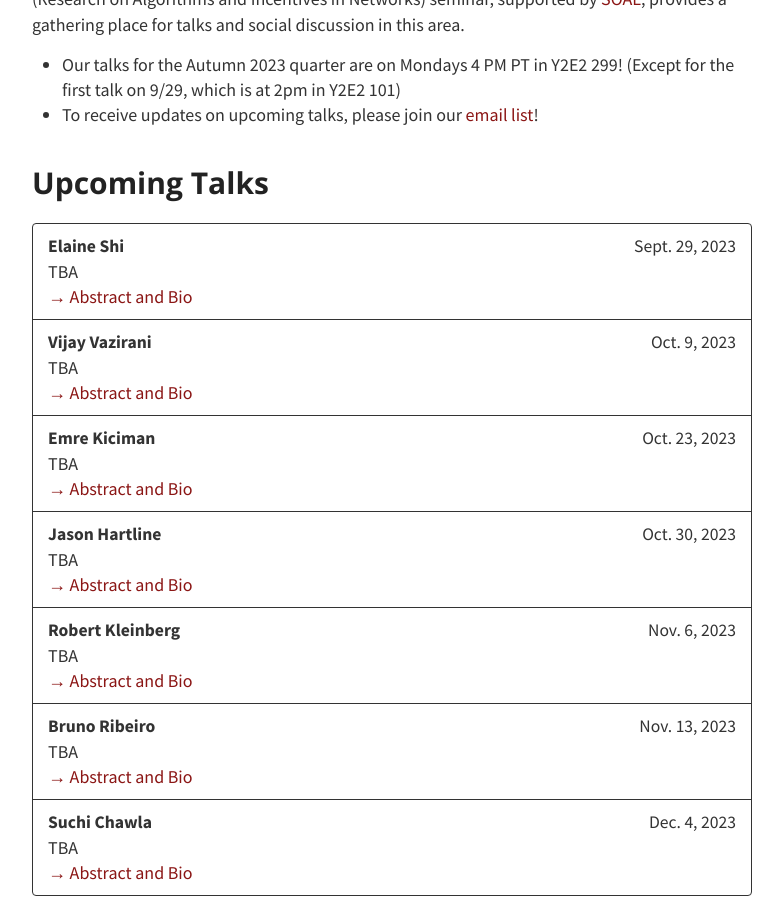
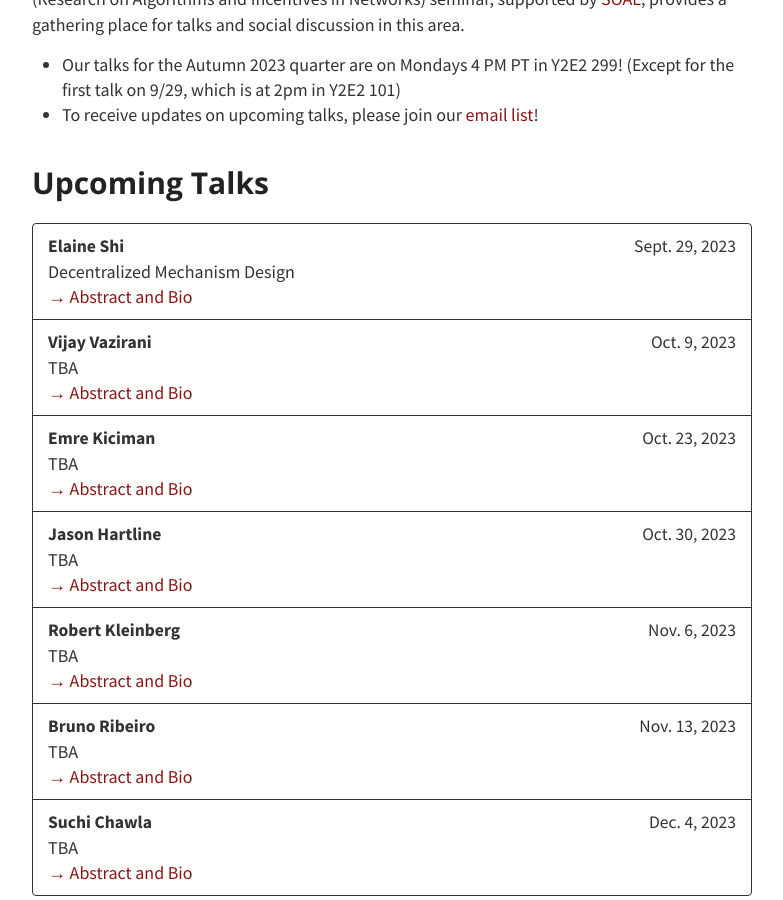
Before and after one commit to stanford-rain-seminar/stanford-rain-seminar.github.io, a Jekyll site: the page built from index.md, in a window 1280 px wide and 900 px high, scrolled down 322 px. Shown: the whole window, without its empty margins (248-1031 px from the left). Built offline with Jekyll 4.4.1, drawn with Linux system fonts in a browser that asks for light colours; nearby versions of some CDN libraries; our own code applies the rules of GitHub Pages for plain Markdown files.

Commit message:
Update talks.yml

```diff
--- a/_data/talks.yml
+++ b/_data/talks.yml
@@ -2,8 +2,8 @@
   members:
     - speaker: Elaine Shi
       date: Sept. 29, 2023
-      title: "TBA"
-      abstract: "TBA"
+      title: "Decentralized Mechanism Design"
+      abstract: "In transaction fee mechanism design, users bid to get their transactions confirmed in the block. Classical auctions completely fail in such a decentralized environment where even the auctioneer (i.e., miners) can be a strategic player. Further, the miners can collude with a subset of the users, e.g., facilitated by real-world platforms like Flashbots. A line of works have attempted to devise a 'dream' transaction fee mechanism but all have failed. In this talk, I will first show that this is not a coincidence --- in fact, there is a fundamental mathematical barrier towards achieving a 'dream' transaction fee mechanism. Then, I will explain how to overcome impossibilities with the help of cryptography, leading to practical mechanisms that achieve good social welfare and revenue."
       bio: "TBA"
     - speaker: Vijay Vazirani
       date: Oct. 9, 2023
```
